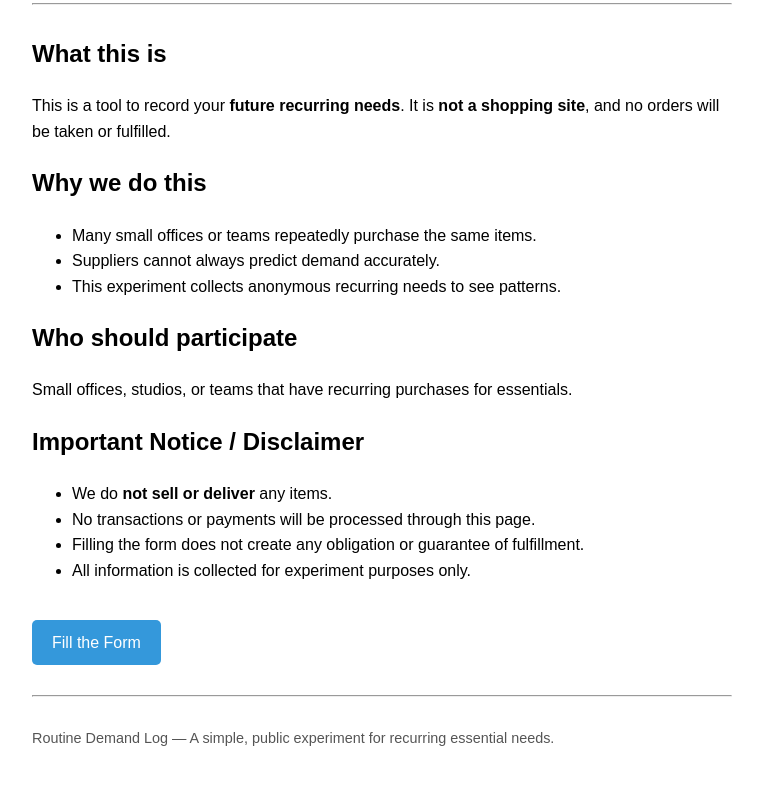
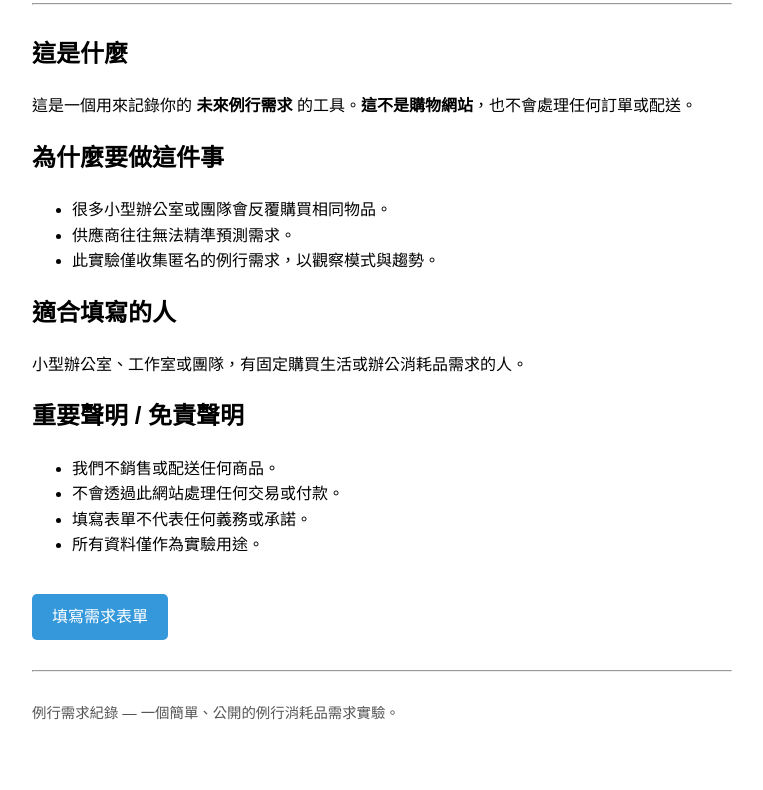
Before and after one commit to routine-demand/routine-demand, a plain HTML site: page index.html in a window 1280 px wide. Shown: the part 191-981 px from the top of the page, without its empty margins (258-1021 px from the left). After the commit the page ends 956 px from the top, so only its background shows below. Drawn offline with Linux system fonts and the light colour scheme.

Commit message:
Update index.html

```diff
--- a/index.html
+++ b/index.html
@@ -1,9 +1,9 @@
 <!DOCTYPE html>
-<html lang="en">
+<html lang="zh-Hant">
 <head>
   <meta charset="UTF-8">
   <meta name="viewport" content="width=device-width, initial-scale=1.0">
-  <title>Routine Demand Log</title>
+  <title>例行需求紀錄 (Routine Demand Log)</title>
   <style>
     body { font-family: Arial, sans-serif; max-width: 700px; margin: 40px auto; line-height: 1.6; padding: 0 20px; }
     h1 { color: #2c3e50; }
@@ -22,37 +22,37 @@
 </head>
 <body>
 
-  <h1>Routine Demand Log</h1>
-  <p>Welcome to a public experiment for recurring essential needs. This is a small-scale experiment to record items you know you will need regularly, such as daily or office supplies.</p>
+  <h1>例行需求紀錄 (Routine Demand Log)</h1>
+  <p>歡迎來到「例行需求紀錄」公開實驗。本實驗旨在收集你未來會固定需要的生活或辦公消耗品，例如日常用品或辦公物資。</p>
 
   <hr>
 
-  <h2>What this is</h2>
-  <p>This is a tool to record your <strong>future recurring needs</strong>. It is <strong>not a shopping site</strong>, and no orders will be taken or fulfilled.</p>
+  <h2>這是什麼</h2>
+  <p>這是一個用來記錄你的 <strong>未來例行需求</strong> 的工具。<strong>這不是購物網站</strong>，也不會處理任何訂單或配送。</p>
 
-  <h2>Why we do this</h2>
+  <h2>為什麼要做這件事</h2>
   <ul>
-    <li>Many small offices or teams repeatedly purchase the same items.</li>
-    <li>Suppliers cannot always predict demand accurately.</li>
-    <li>This experiment collects anonymous recurring needs to see patterns.</li>
+    <li>很多小型辦公室或團隊會反覆購買相同物品。</li>
+    <li>供應商往往無法精準預測需求。</li>
+    <li>此實驗僅收集匿名的例行需求，以觀察模式與趨勢。</li>
   </ul>
 
-  <h2>Who should participate</h2>
-  <p>Small offices, studios, or teams that have recurring purchases for essentials.</p>
+  <h2>適合填寫的人</h2>
+  <p>小型辦公室、工作室或團隊，有固定購買生活或辦公消耗品需求的人。</p>
 
-  <h2>Important Notice / Disclaimer</h2>
+  <h2>重要聲明 / 免責聲明</h2>
   <ul>
-    <li>We do <strong>not sell or deliver</strong> any items.</li>
-    <li>No transactions or payments will be processed through this page.</li>
-    <li>Filling the form does not create any obligation or guarantee of fulfillment.</li>
-    <li>All information is collected for experiment purposes only.</li>
+    <li>我們不銷售或配送任何商品。</li>
+    <li>不會透過此網站處理任何交易或付款。</li>
+    <li>填寫表單不代表任何義務或承諾。</li>
+    <li>所有資料僅作為實驗用途。</li>
   </ul>
 
-  <a class="button" href="你的GoogleForm連結" target="_blank">Fill the Form</a>
+  <a class="button" href="你的GoogleForm連結" target="_blank">填寫需求表單</a>
 
   <hr>
 
-  <p style="font-size:0.9em; color: #555;">Routine Demand Log — A simple, public experiment for recurring essential needs.</p>
+  <p style="font-size:0.9em; color: #555;">例行需求紀錄 — 一個簡單、公開的例行消耗品需求實驗。</p>
 
 </body>
 </html>
```
